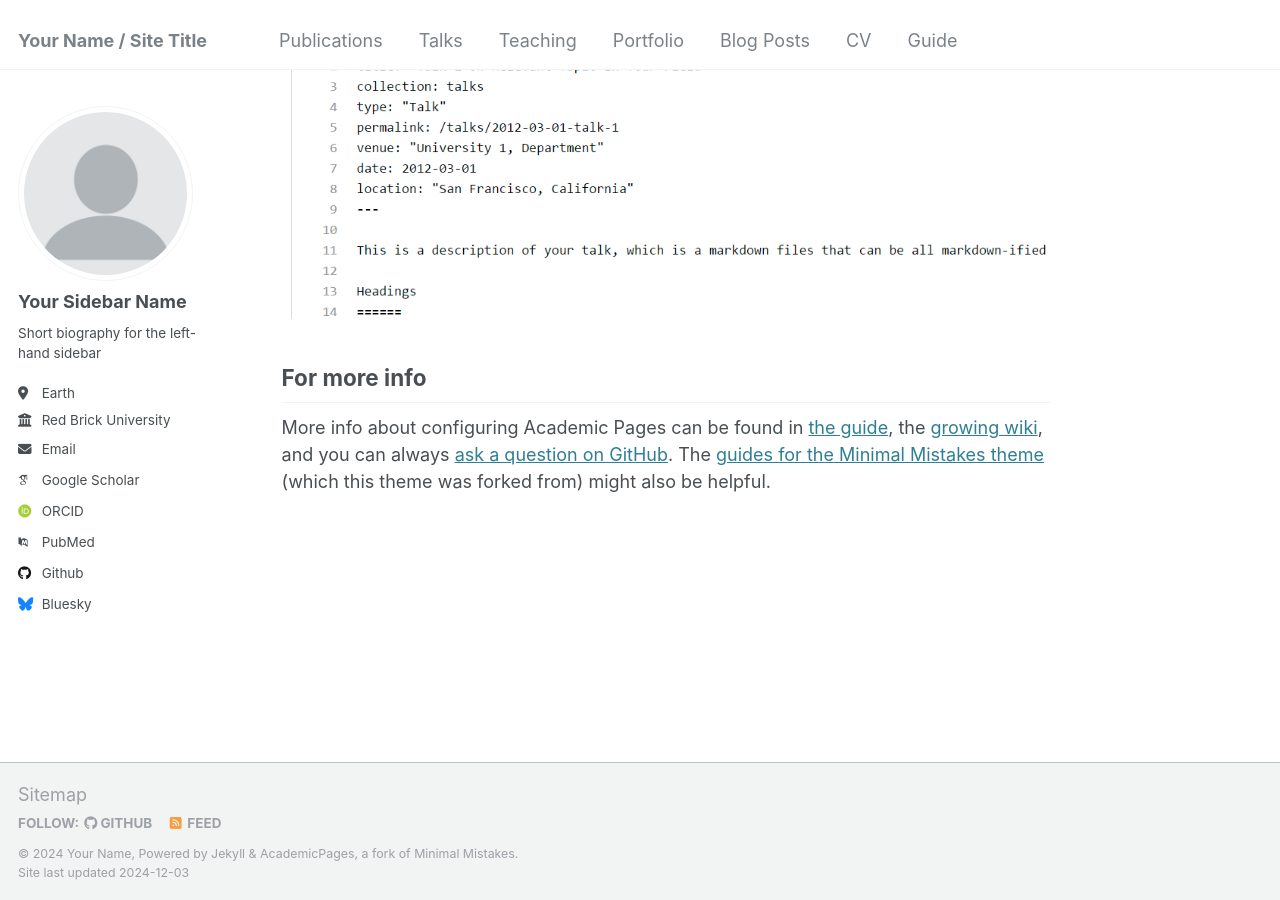
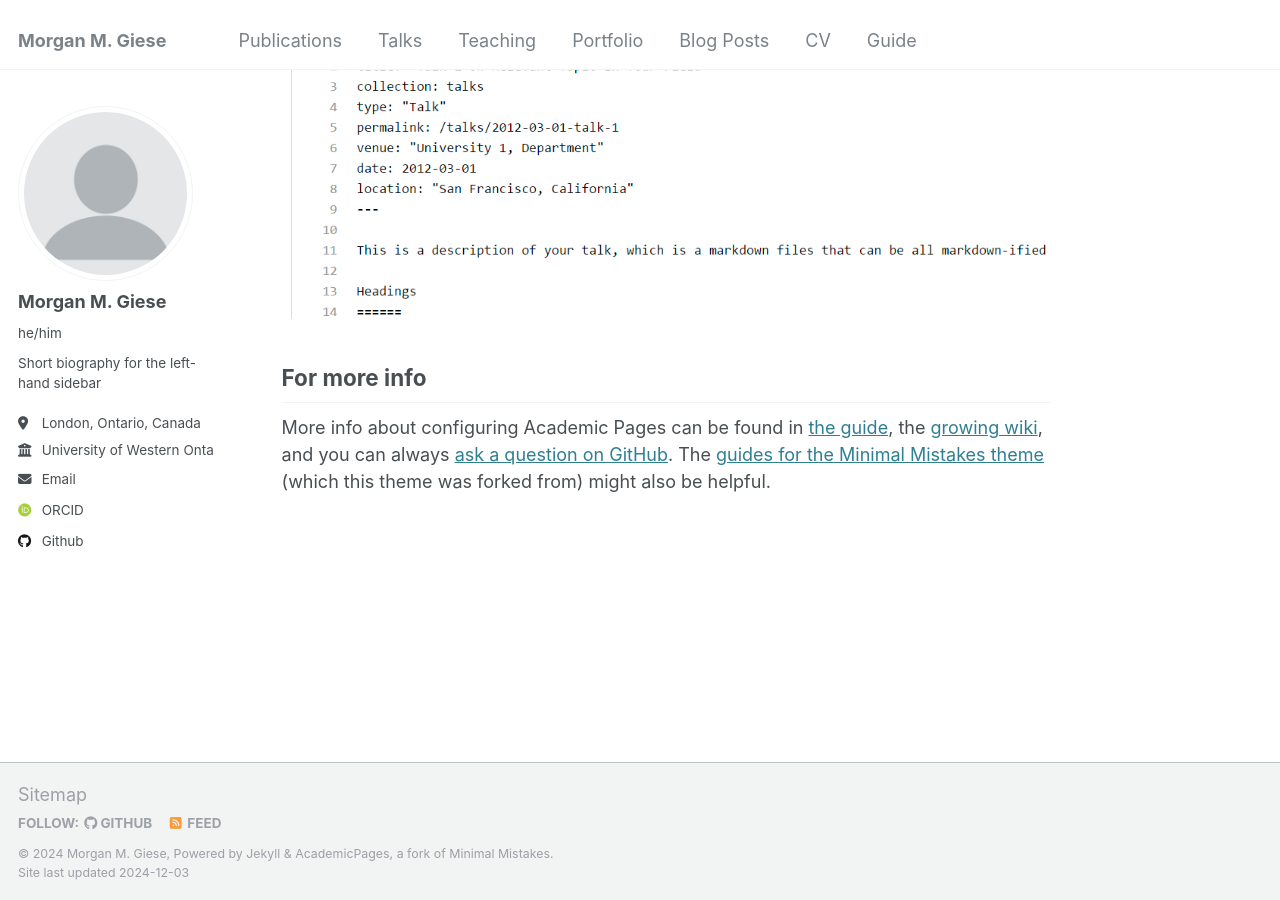
Before and after one commit to morgiese555/morgiese555.github.io, a Jekyll site: the page built from _pages/about.md, in a window 1280 px wide and 900 px high, scrolled down 2643 px. Built offline with Jekyll 4.4.1, drawn with Linux system fonts in a browser that asks for light colours; some web fonts are replaced.

Commit message:
Update _config.yml

```diff
--- a/_config.yml
+++ b/_config.yml
@@ -8,13 +8,13 @@
 
 # Basic Site Settings
 locale                   : "en-US"
-title                    : "Your Name / Site Title"
+title                    : "Morgan M. Giese"
 title_separator          : "-"
-name                     : &name "Your Name"
+name                     : &name "Morgan M. Giese"
 description              : &description "personal description"
-url                      : https://academicpages.github.io # the base hostname & protocol for your site e.g. "https://[your GitHub username].github.io"
+url                      : https://morgiese555.github.io # the base hostname & protocol for your site e.g. "https://[your GitHub username].github.io"
 baseurl                  : "" # the subpath of your site, e.g. "/blog"
-repository               : "academicpages/academicpages.github.io"
+repository               : "morgiese555/morgiese555.github.io"
 
 # Site Author - The following control what appear as part of the author content on the side bar.
 #               If a field is blank the icon and link will not appear, otherwise it will be shown.
@@ -22,21 +22,21 @@ repository               : "academicpages/academicpages.github.io"
 author:
   # Biographic information
   avatar           : "profile.png"
-  name             : "Your Sidebar Name"
-  pronouns         : # example: "she/her"
+  name             : "Morgan M. Giese"
+  pronouns         : "he/him"
   bio              : "Short biography for the left-hand sidebar"
-  location         : "Earth"
-  employer         : "Red Brick University"
+  location         : "London, Ontario, Canada"
+  employer         : "University of Western Ontario"
   uri              : # URL
-  email            : "none@example.org"
+  email            : "mgiese@uwo.ca"
 
   # Academic websites
   arxiv            : # URL - Update with the correct link to your profile
-  googlescholar    : "https://scholar.google.com/citations?user=PS_CX0AAAAAJ"
+  googlescholar    : # URL
   impactstory      : # URL
-  orcid            : "http://orcid.org/yourorcidurl"
+  orcid            : "https://orcid.org/0009-0007-3950-335X"
   semantic         : # URL
-  pubmed           : "https://www.ncbi.nlm.nih.gov/pubmed/?term=john+snow"
+  pubmed           : # URL
   researchgate     : # URL
   scopus           : # URL
 
@@ -44,12 +44,12 @@ author:
   bitbucket        : # Username - Update with your username on the site
   codepen          : # Username
   dribbble         : # Username
-  github           : "academicpages"
+  github           : "morgiese555"
   kaggle           : # Username
   stackoverflow    : # User number or user number and name (i.e., use "1" or "1/jeff-atwood")
 
   # Social media
-  bluesky          : "bsky.app" # Replace this with you Bluesky username
+  bluesky          : # Replace this with you Bluesky username
   facebook         : # Username
   flickr           : # Username
   foursquare       : # Username
@@ -75,13 +75,10 @@ author:
   zhihu            : # Username
 
 # Publication Category - The following the list of publication categories and their headings
-publication_category:
-  books:
-    title: 'Books'
   manuscripts:
     title: 'Journal Articles'
   conferences:
-    title: 'Conference Papers'
+    title: 'Conference Presentations/Posters'
 
 # Site Settings
 teaser                   :  # filename of teaser fallback teaser image placed in /images/, .e.g. "500x300.png"
```
